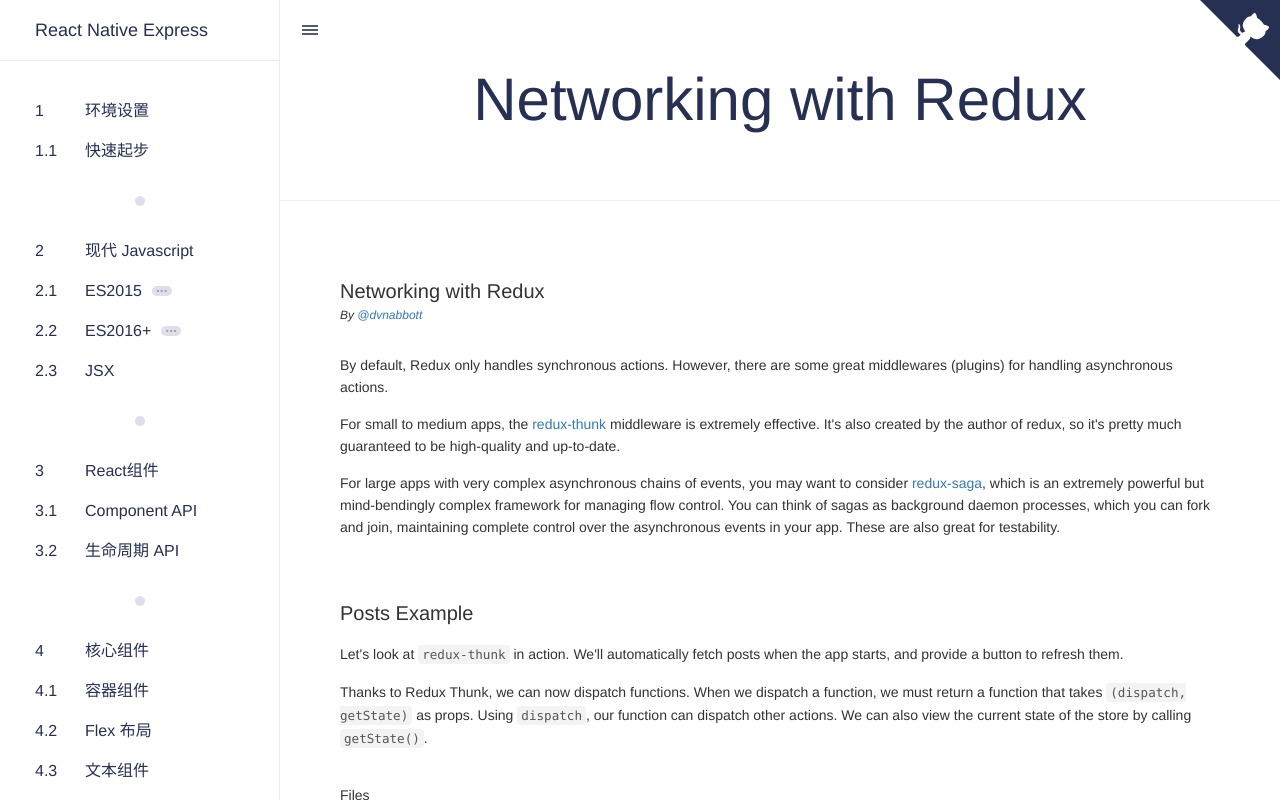
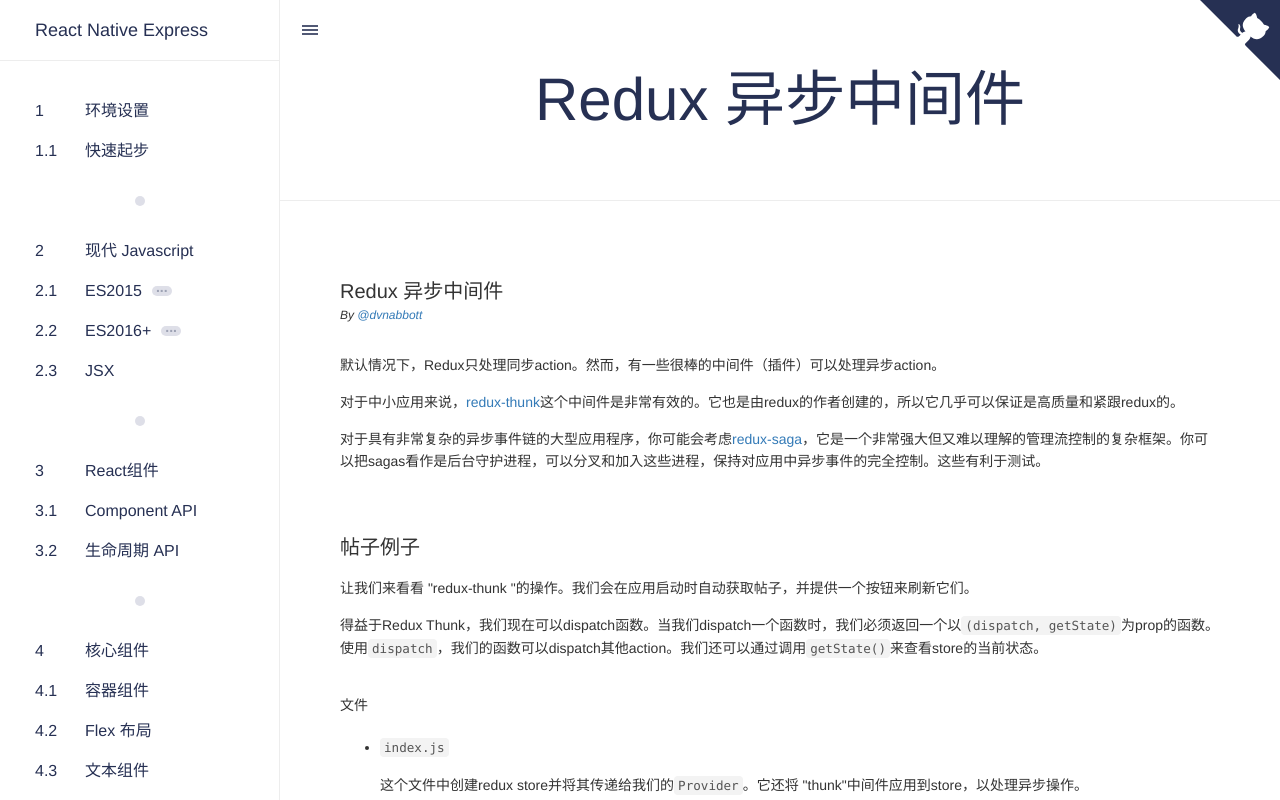
Before and after one commit to cnscorpions/react-native-express-cn, a Next.js app: page /networking_redux in a window 1280 px wide. Built offline with nearby package versions, Linux system fonts and the light colour scheme.

Commit message:
Redux 异步中间件 :white_check_mark:

```diff
--- a/src/pages/networking_redux.mdx
+++ b/src/pages/networking_redux.mdx
@@ -1,24 +1,23 @@
 import WebPlayer from '../components/WebPlayer'
 import example from '../examples/networking_redux'
 
+默认情况下，Redux只处理同步action。然而，有一些很棒的中间件（插件）可以处理异步action。
 
-By default, Redux only handles synchronous actions. However, there are some great middlewares (plugins) for handling asynchronous actions.
+对于中小应用来说，[redux-thunk](https://github.com/gaearon/redux-thunk)这个中间件是非常有效的。它也是由redux的作者创建的，所以它几乎可以保证是高质量和紧跟redux的。
 
-For small to medium apps, the [redux-thunk](https://github.com/gaearon/redux-thunk) middleware is extremely effective. It's also created by the author of redux, so it's pretty much guaranteed to be high-quality and up-to-date.
+对于具有非常复杂的异步事件链的大型应用程序，你可能会考虑[redux-saga](https://github.com/yelouafi/redux-saga)，它是一个非常强大但又难以理解的管理流控制的复杂框架。你可以把sagas看作是后台守护进程，可以分叉和加入这些进程，保持对应用中异步事件的完全控制。这些有利于测试。
 
-For large apps with very complex asynchronous chains of events, you may want to consider [redux-saga](https://github.com/yelouafi/redux-saga), which is an extremely powerful but mind-bendingly complex framework for managing flow control. You can think of sagas as background daemon processes, which you can fork and join, maintaining complete control over the asynchronous events in your app. These are also great for testability.
+# 帖子例子
 
-# Posts Example
+让我们来看看 "redux-thunk "的操作。我们会在应用启动时自动获取帖子，并提供一个按钮来刷新它们。
 
-Let's look at `redux-thunk` in action. We'll automatically fetch posts when the app starts, and provide a button to refresh them.
+得益于Redux Thunk，我们现在可以dispatch函数。当我们dispatch一个函数时，我们必须返回一个以`(dispatch, getState)`为prop的函数。使用`dispatch`，我们的函数可以dispatch其他action。我们还可以通过调用`getState()`来查看store的当前状态。
 
-Thanks to Redux Thunk, we can now dispatch functions. When we dispatch a function, we must return a function that takes `(dispatch, getState)` as props. Using `dispatch`, our function can dispatch other actions. We can also view the current state of the store by calling `getState()`.
-
-## Files
+## 文件
 
 - `index.js`<br />
 
-    这个文件中创建redux store并将其传递给我们的`Provider`。它还将 "thunk "中间件应用到store，以处理异步操作。
+    这个文件中创建redux store并将其传递给我们的`Provider`。它还将 "thunk"中间件应用到store，以处理异步操作。
 
 - `postsRedux.js`<br />
 
@@ -26,6 +25,6 @@
 
 - `App.js`<br />
 
-    `App`使用`connect()`连接到store。它从redux商店中提取帖子数据，以及加载和错误的状态。
+    `App`使用`connect()`连接到store。它从redux store中提取帖子数据，以及加载和错误的状态。
 
 <WebPlayer {...example} />
--- a/src/utils/Sections.js
+++ b/src/utils/Sections.js
@@ -243,7 +243,7 @@
     title: 'Redux 异步中间件',
     slug: 'networking_redux',
     componentName: 'NetworkingRedux',
-    fullTitle: 'Networking with Redux',
+    fullTitle: 'Redux 异步中间件',
   },
 
   {
```
Also changed, not shown: 1 other file (tests, documents, lock files or other folders).
